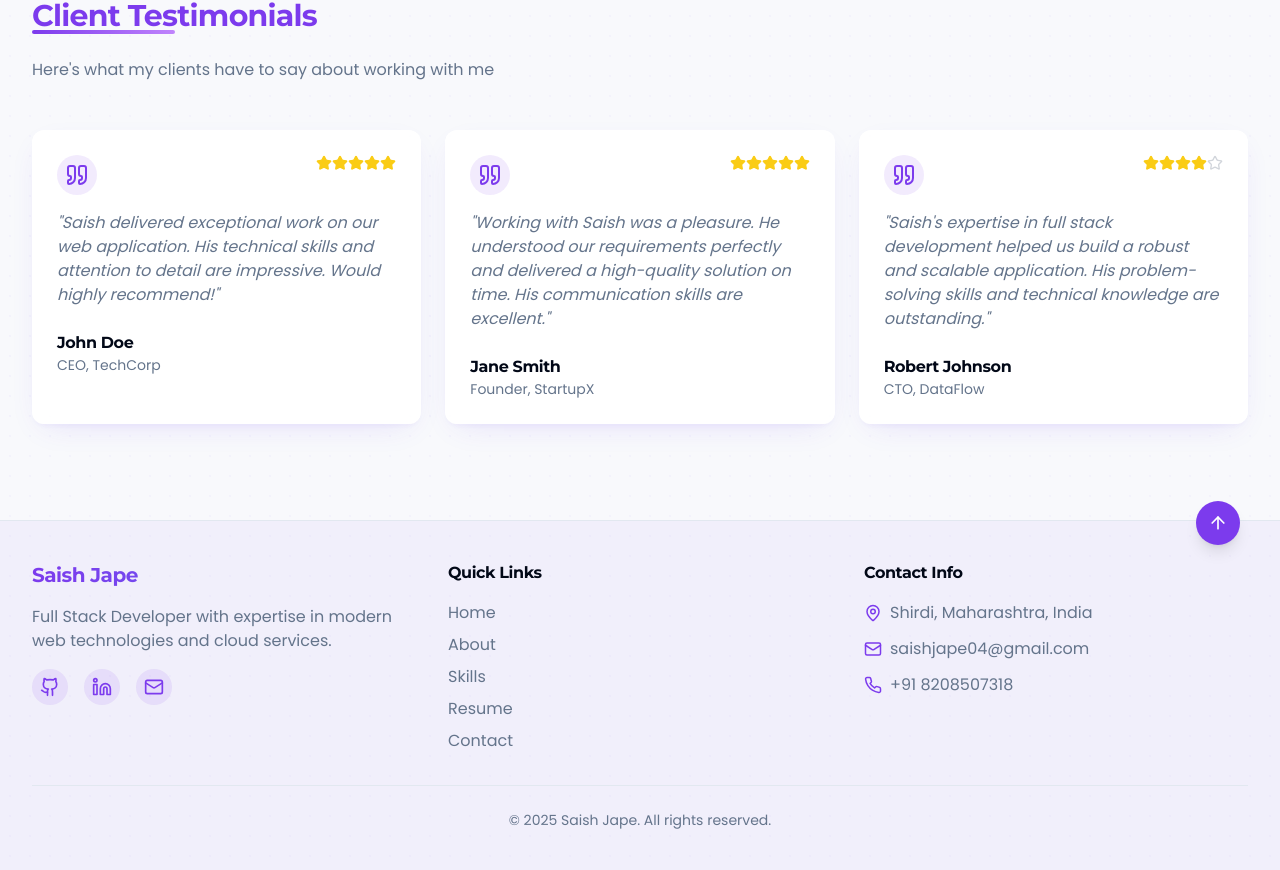
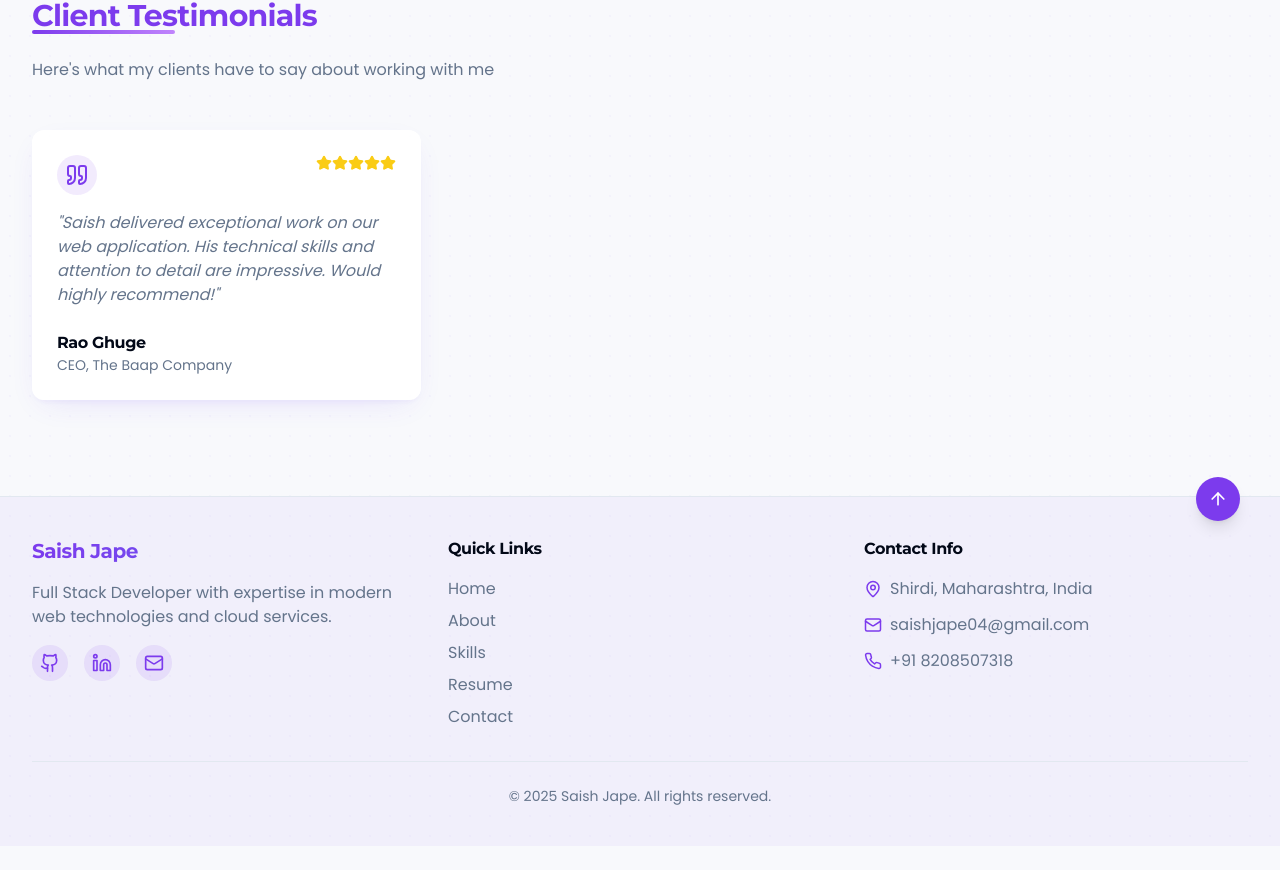
Before and after one commit to SaishJape/saish-portfolio-v2, a React (Vite) app: page / in a window 1280 px wide. Shown: the part 4874-5744 px from the top of the page. After the commit the page ends 5720 px from the top, so only its background shows below. Built offline with nearby package versions, Linux system fonts and the light colour scheme.

Commit message:
update Client Testimonials

```diff
--- a/src/components/Testimonials.tsx
+++ b/src/components/Testimonials.tsx
@@ -5,23 +5,23 @@ import { Star, Quote } from "lucide-react";
 
 const testimonials = [
   {
-    name: "John Doe",
-    position: "CEO, TechCorp",
+    name: "Rao Ghuge",
+    position: "CEO, The Baap Company",
     quote: "Saish delivered exceptional work on our web application. His technical skills and attention to detail are impressive. Would highly recommend!",
     rating: 5
   },
-  {
-    name: "Jane Smith",
-    position: "Founder, StartupX",
-    quote: "Working with Saish was a pleasure. He understood our requirements perfectly and delivered a high-quality solution on time. His communication skills are excellent.",
-    rating: 5
-  },
-  {
-    name: "Robert Johnson",
-    position: "CTO, DataFlow",
-    quote: "Saish's expertise in full stack development helped us build a robust and scalable application. His problem-solving skills and technical knowledge are outstanding.",
-    rating: 4
-  }
+  // {
+  //   name: "Neha Padwal",
+  //   position: "Co-founder, The Baap Company",
+  //   quote: "Working with Saish was a pleasure. He understood our requirements perfectly and delivered a high-quality solution on time. His communication skills are excellent.",
+  //   rating: 5
+  // },
+  // {
+  //   name: "Anjali Patel",
+  //   position: "HOD of AI, The Baap Company",
+  //   quote: "Saish's expertise in full stack development helped us build a robust and scalable application. His problem-solving skills and technical knowledge are outstanding.",
+  //   rating: 4
+  // }
 ];
 
 const Testimonials: React.FC = () => {
```
